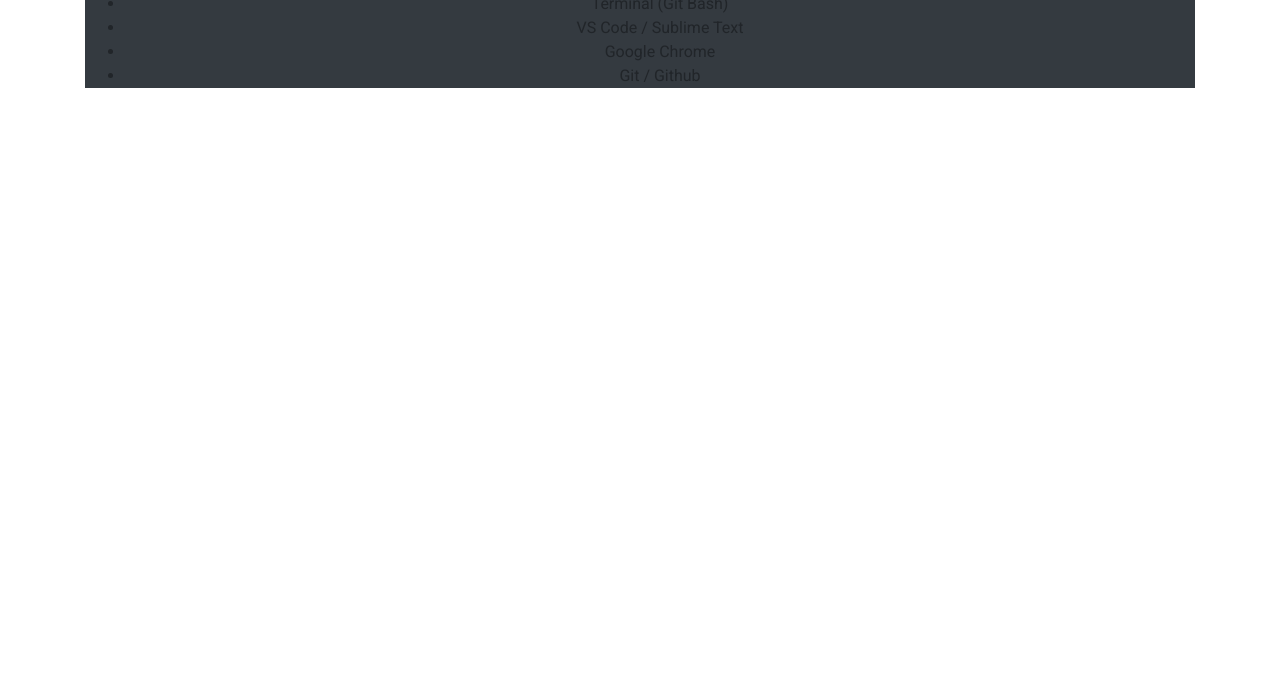
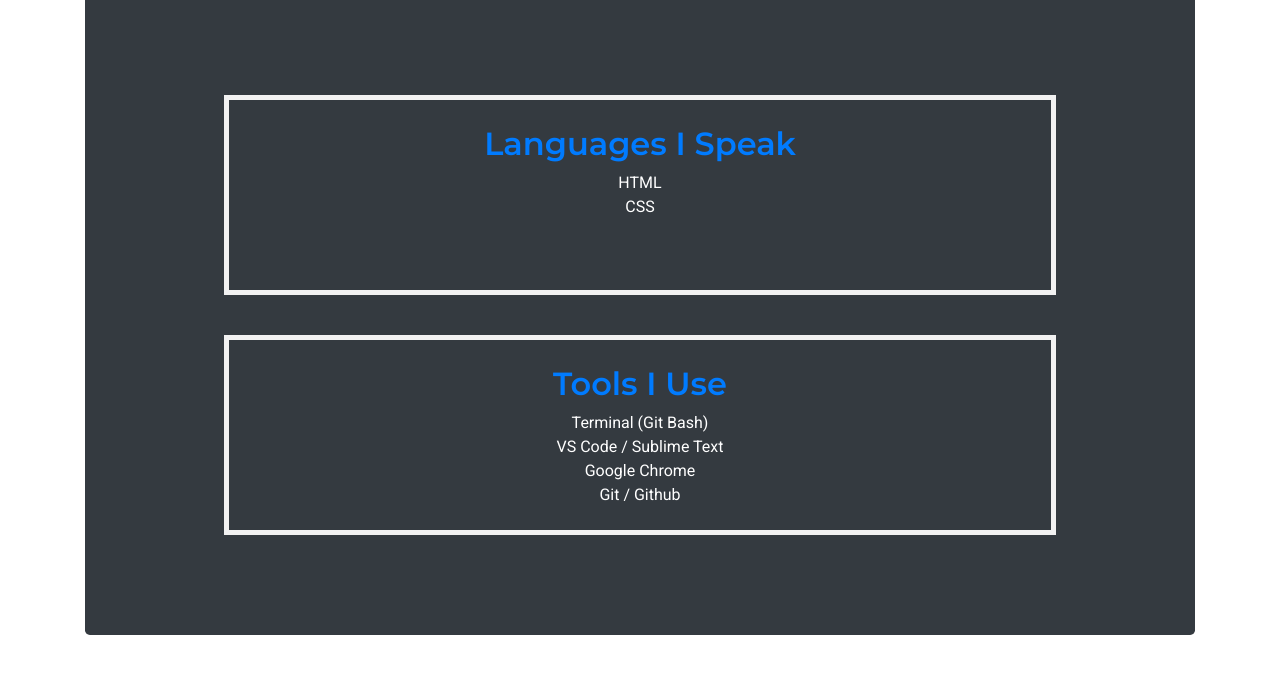
Before and after one commit to manger-creator/fcb-portfolio, a plain HTML site: page index.html in a window 1280 px wide. Shown: the part 749-1432 px from the top of the page. Before the commit the page ends 885 px from the top, so only its background shows below. Drawn offline with nearby package versions, Linux system fonts and the light colour scheme.

Commit message:
update style.css

```diff
--- a/css/style.css
+++ b/css/style.css
@@ -9,3 +9,29 @@ img{
 	width: 250px;
 	border-radius: 50%;
 }
+ul{
+	list-style: none;
+	padding: 0;
+}
+#landing, #gallery{
+	height: 80vh;
+	display: flex;
+	flex-direction: column;
+	justify-content: center;
+	align-items: center;
+}
+
+#gallery{
+	border-radius: 0.3rem;
+}
+.tools{
+	color: white;
+	padding: 25px;
+	height: 200px;
+	border: 5px solid #f2f2f2;
+	margin: 20px;
+	width: 75%;
+}
+h2{
+	color: #007bff;
+}
```
